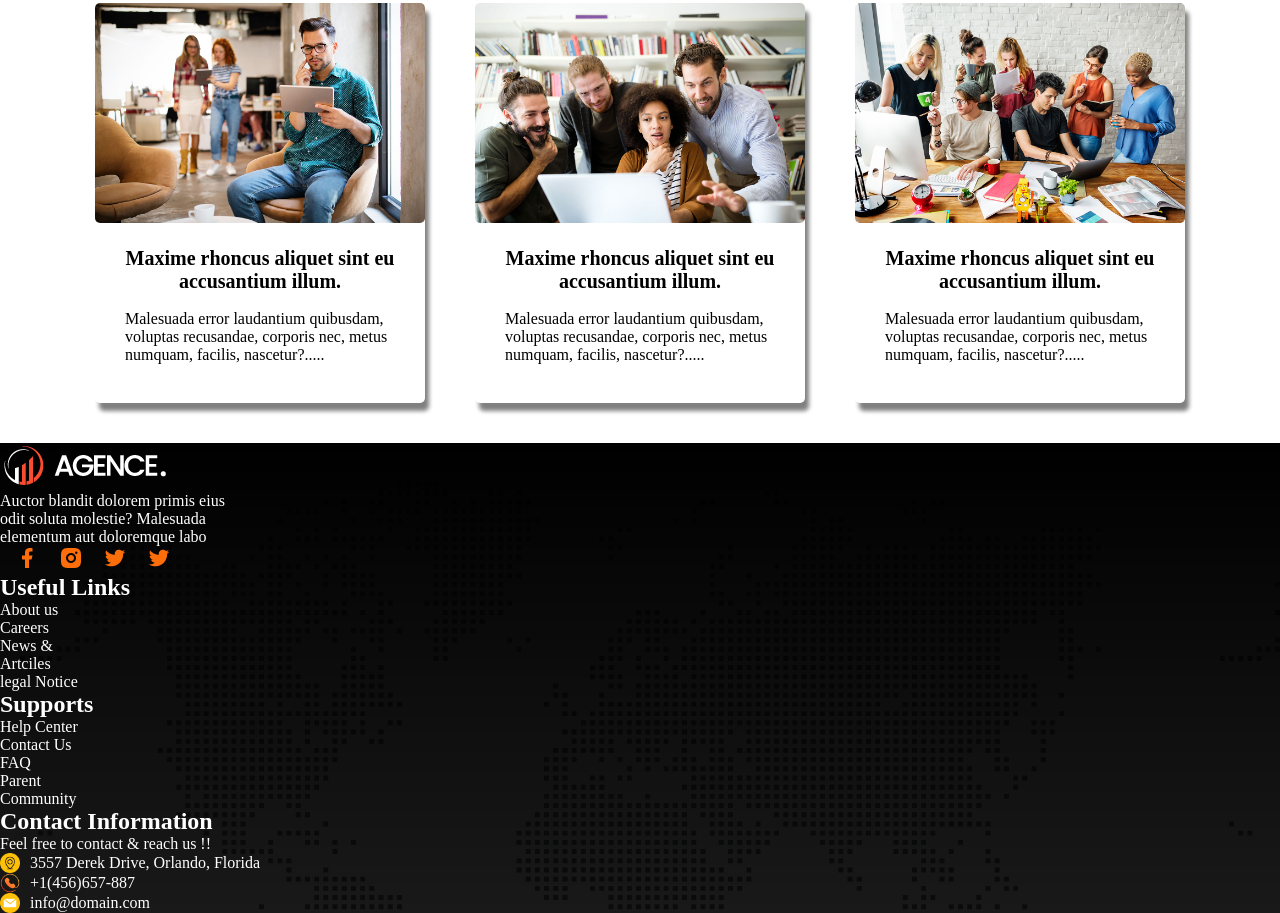
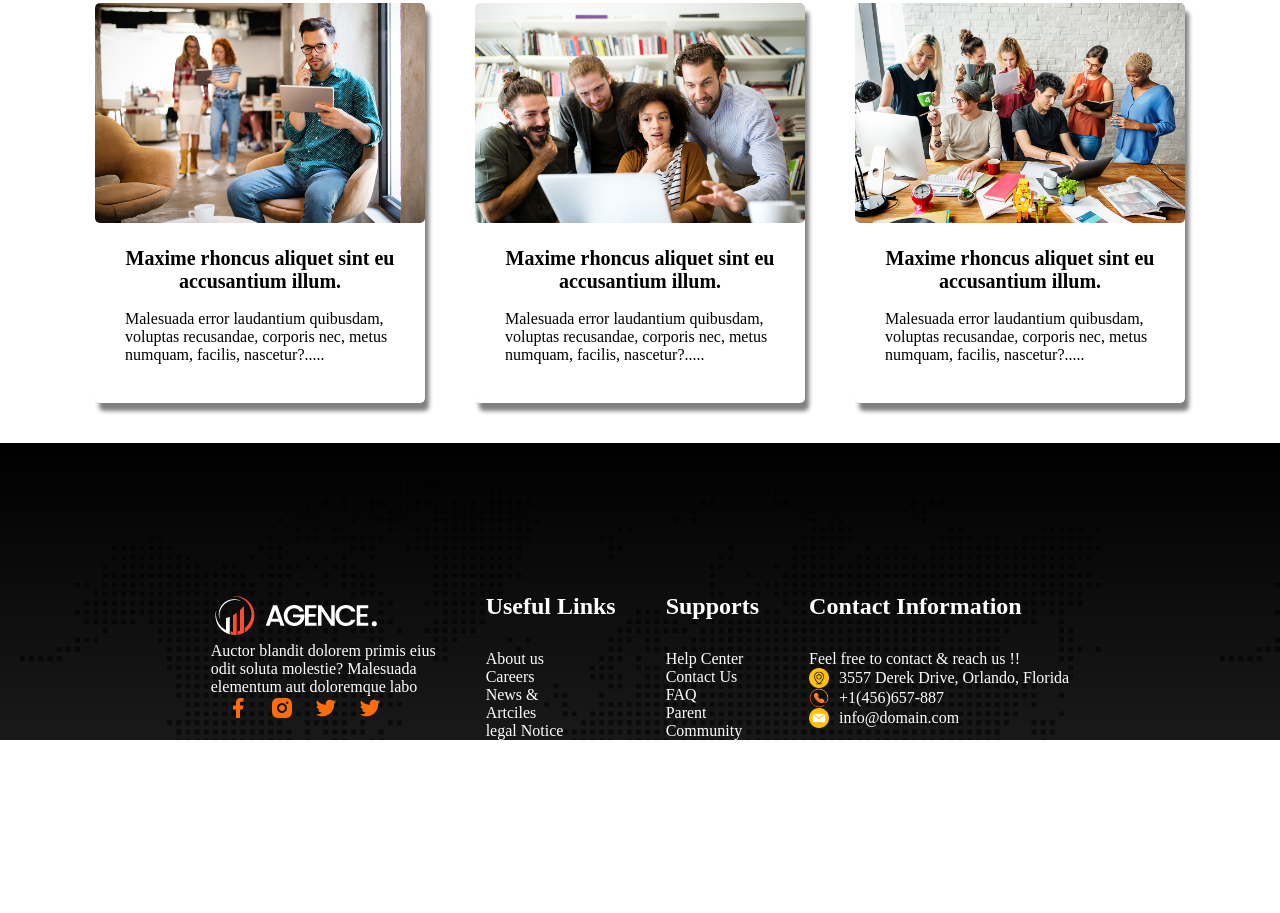
Before and after one commit to Tuhin-Reza/digital-agency, a plain HTML site: page index.html in a window 1280 px wide. Shown: the part 2154-3067 px from the top of the page. After the commit the page ends 2894 px from the top, so only its background shows below. Drawn offline with Linux system fonts and the light colour scheme.

Commit message:
footer-half

```diff
--- a/index.html
+++ b/index.html
@@ -189,21 +189,27 @@
             </div>
             <div class="footer-container-column">
                 <h2>Contact Information</h2>
-                <div class="footer-contact">
-                    <p>Feel free to contact & reach us !!</p>
+                <ul>
+                    <li>Feel free to contact & reach us !!</li>
+                    <li>
                         <div class="footer-contact-list">
                             <img src="./asset/logo/location.png" alt="">
                             <p>3557 Derek Drive, Orlando, Florida</p>
                         </div>
+                    </li>
+                    <li>
                         <div class="footer-contact-list">
                             <img src="./asset/logo/contact.png" alt="">
                             <p>+1(456)657-887</p>
                         </div>
+                    </li>
+                    <li>
                         <div class="footer-contact-list">
                             <img src="./asset/logo/email.png" alt="">
                             <p>info@domain.com</p>
                         </div>
-                </div>
+                    </li>
+                </ul>
             </div>
         </div>
 
--- a/styles/style.css
+++ b/styles/style.css
@@ -215,24 +215,27 @@
 }
 
 /* ------------Appointment----------- */
-.appointment-call>img{
-   width: 100px;
+.appointment-call>img {
+    width: 100px;
 }
-.appointment-call{
+
+.appointment-call {
     display: flex;
     align-items: center;
     gap: 20px;
     border-right: 3px solid white;
 }
-.appointment-call>div>h5{
+
+.appointment-call>div>h5 {
     font-size: 12px;
     margin-right: 30px;
 }
-.appointment-container{
+
+.appointment-container {
     display: flex;
     justify-content: space-evenly;
     align-items: center;
-    background-color:red;
+    background-color: red;
     color: white;
     width: 80%;
     margin: auto;
@@ -240,11 +243,13 @@
     padding: 40px;
     border-radius: 20px;
 }
-.appointment-description{
+
+.appointment-description {
     width: 400px;
     font-size: 18px;
 }
-.appointment-btn>button{
+
+.appointment-btn>button {
     background-color: #fff;
     padding: 20px 35px;
     border-radius: 25px;
@@ -254,22 +259,25 @@
 
 /* ------------Blog----------- */
 
-.blog-heading{
+.blog-heading {
     margin-top: 50px;
     text-align: center;
     margin-bottom: 50px;
 }
-.blog-heading>h1{
+
+.blog-heading>h1 {
     font-size: 50px;
 }
-.blog-heading>h1>span{
+
+.blog-heading>h1>span {
     color: red;
 }
-.blog-heading>p{
+
+.blog-heading>p {
     font-size: 20px;
 }
 
-.card{
+.card {
     width: 330px;
     height: 400px;
     border-radius: 5px;
@@ -277,22 +285,24 @@
     margin-bottom: 40px;
 }
 
-.card>img{
+.card>img {
     width: 100%;
     border-radius: 5px;
 }
 
-.card>h1{
+.card>h1 {
     text-align: center;
     font-size: 20px;
     padding-top: 20px;
 }
-.card>p{
+
+.card>p {
     padding-top: 17px;
     padding-left: 30px;
     font-size: 16px;
 }
-.blog-img{
+
+.blog-img {
     display: flex;
     justify-content: center;
     gap: 50px;
@@ -300,28 +310,38 @@
 
 
 /* ------------footer----------- */
-#footer{
+#footer {
     background-image: url(../asset/image/footer-bg.png), linear-gradient(rgba(0, 0, 0, 1), rgba(0, 0, 0, 0.9));
     background-blend-mode: overlay;
     color: white;
 }
-.social-link>ul{
+
+.footer-container {
+    display: flex;
+    justify-content: center;
+    gap: 50px;
+    padding-top: 150px;
+}
+
+.social-link>ul {
     margin-left: 15px;
     display: flex;
     list-style-type: none;
-    gap:20px;
+    gap: 20px;
 }
-/* .footer-container-column>p{
-    padding-bottom: 25px;
-    line-height: 25px;
-} */
 
 
 
-.footer-contact-list>img{
-width: 20px;
+.footer-container-column>ul>li {
+    list-style-type: none;
 }
-.footer-contact-list{
+.footer-container-column>ul{
+margin-top: 30px;
+}
+.footer-contact-list>img {
+    width: 20px;
+}
+.footer-contact-list {
     display: flex;
     align-items: center;
     gap: 10px;
```
Lines whose indentation alone changed are shown as unchanged.
